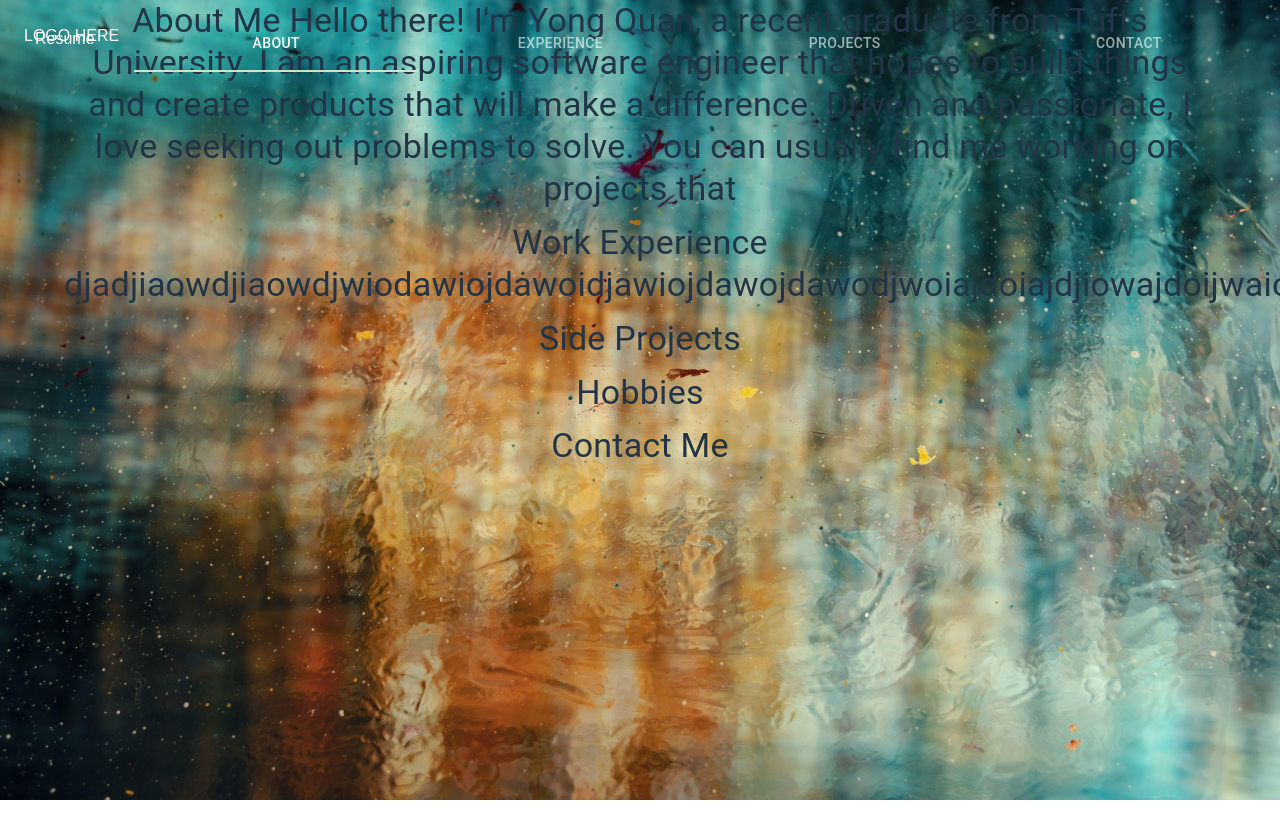
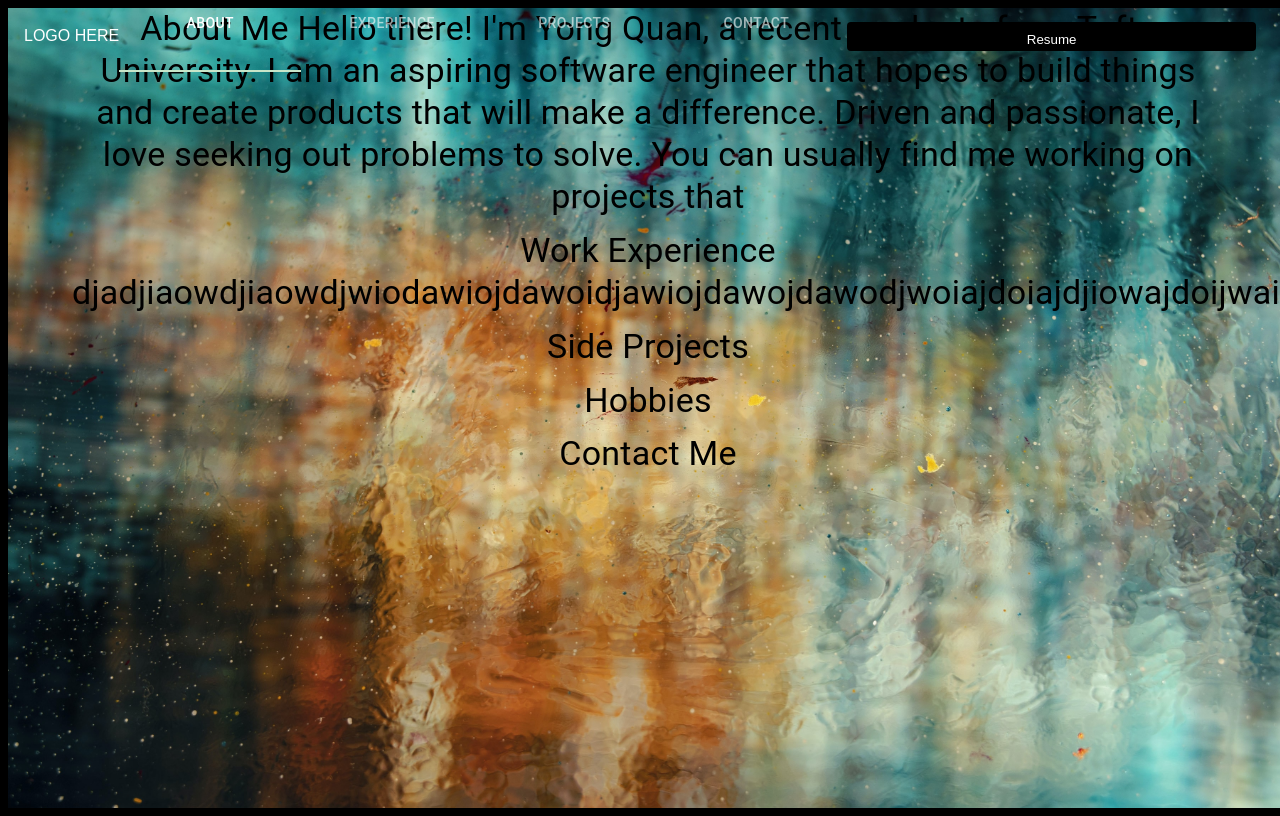
Before and after one commit to hermit46/Portfolio, a React (Vite) app: page / in a window 1280 px wide. Shown: the top 816 px of the page. Built offline with nearby package versions, Linux system fonts and the light colour scheme.

Commit message:
Modified styles

```diff
--- a/src/index.css
+++ b/src/index.css
@@ -1,5 +1,4 @@
-:root {
-  font-family: Inter, system-ui, Avenir, Helvetica, Arial, sans-serif;
+/* :root {
   line-height: 1.5;
   font-weight: 400;
 
@@ -12,18 +11,18 @@
   -webkit-font-smoothing: antialiased;
   -moz-osx-font-smoothing: grayscale;
   -webkit-text-size-adjust: 100%;
-}
+} */
 
-a {
+/* a {
   font-weight: 500;
   color: #646cff;
   text-decoration: inherit;
 }
 a:hover {
   color: #535bf2;
-}
+} */
 
-body {
+/* body {
   margin: 0;
   display: flex;
   place-items: center;
@@ -34,9 +33,9 @@ body {
 h1 {
   font-size: 3.2em;
   line-height: 1.1;
-}
+} */
 
-button {
+/* button {
   border-radius: 8px;
   border: 1px solid transparent;
   padding: 0.6em 1.2em;
@@ -53,9 +52,9 @@ button:hover {
 button:focus,
 button:focus-visible {
   outline: 4px auto -webkit-focus-ring-color;
-}
+} */
 
-@media (prefers-color-scheme: light) {
+/* @media (prefers-color-scheme: light) {
   :root {
     color: #213547;
     background-color: #ffffff;
@@ -66,4 +65,4 @@ button:focus-visible {
   button {
     background-color: #f9f9f9;
   }
-}
+} */
--- a/src/styles.css
+++ b/src/styles.css
@@ -3,23 +3,23 @@ body {
   height: 100vh;
   background: #000000;
   /* background: linear-gradient(180deg, #000000 0%, rgb(147, 147, 147) 100%); */
-  overflow: hidden;
-  padding: 0;
-  margin: 0;
+  /* overflow: hidden; */
+  /* padding: 0; */
+  /* margin: 0; */
   display: flex;
   justify-content: center;
   align-items: center;
 }
 
-nav {
+/* nav {
   position: absolute;
   top: 0;
   left: 0;
   bottom: 0;
   width: 300px;
-}
+} */
 
-.background {
+/* .background {
   position: absolute;
   top: 0;
   left: 0;
@@ -27,9 +27,9 @@ nav {
   width: 300px;
   background: #ffffff;
   opacity: 70%;
-}
+} */
 
-button {
+/* button {
   box-shadow: none;
   outline: none !important;
   border: none !important;
@@ -44,9 +44,9 @@ button {
   height: 0px;
   border-radius: 100%;
   background: none !important;
-}
+} */
 
-ul,
+/* ul,
 li {
   margin: 0;
   padding: 0;
@@ -65,24 +65,17 @@ li {
   display: flex;
   align-items: center;
   cursor: pointer;
-}
+} */
 
-.icon-placeholder {
+/* .icon-placeholder {
   width: 40px;
   height: 40px;
   border-radius: 50%;
   flex: 40px 0;
   margin-right: 20px;
-}
+} */
 
-.text-placeholder {
-  border-radius: 5px;
-  width: 200px;
-  height: 20px;
-  flex: 1;
-}
-
-.refresh {
+/* .refresh {
   padding: 10px;
   position: absolute;
   background: rgba(0, 0, 0, 0.4);
@@ -95,4 +88,4 @@ li {
   justify-content: center;
   align-items: center;
   cursor: pointer;
-}
+} */
```
